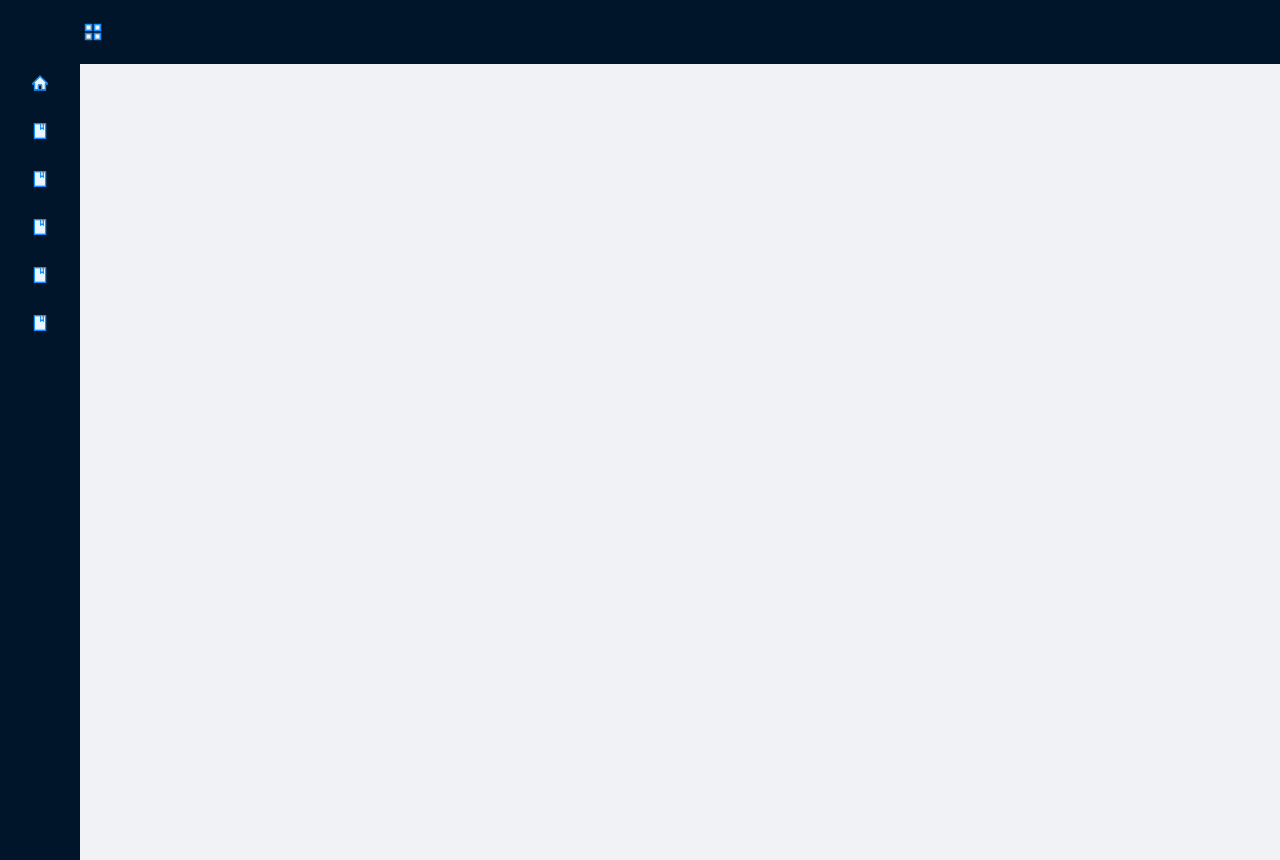
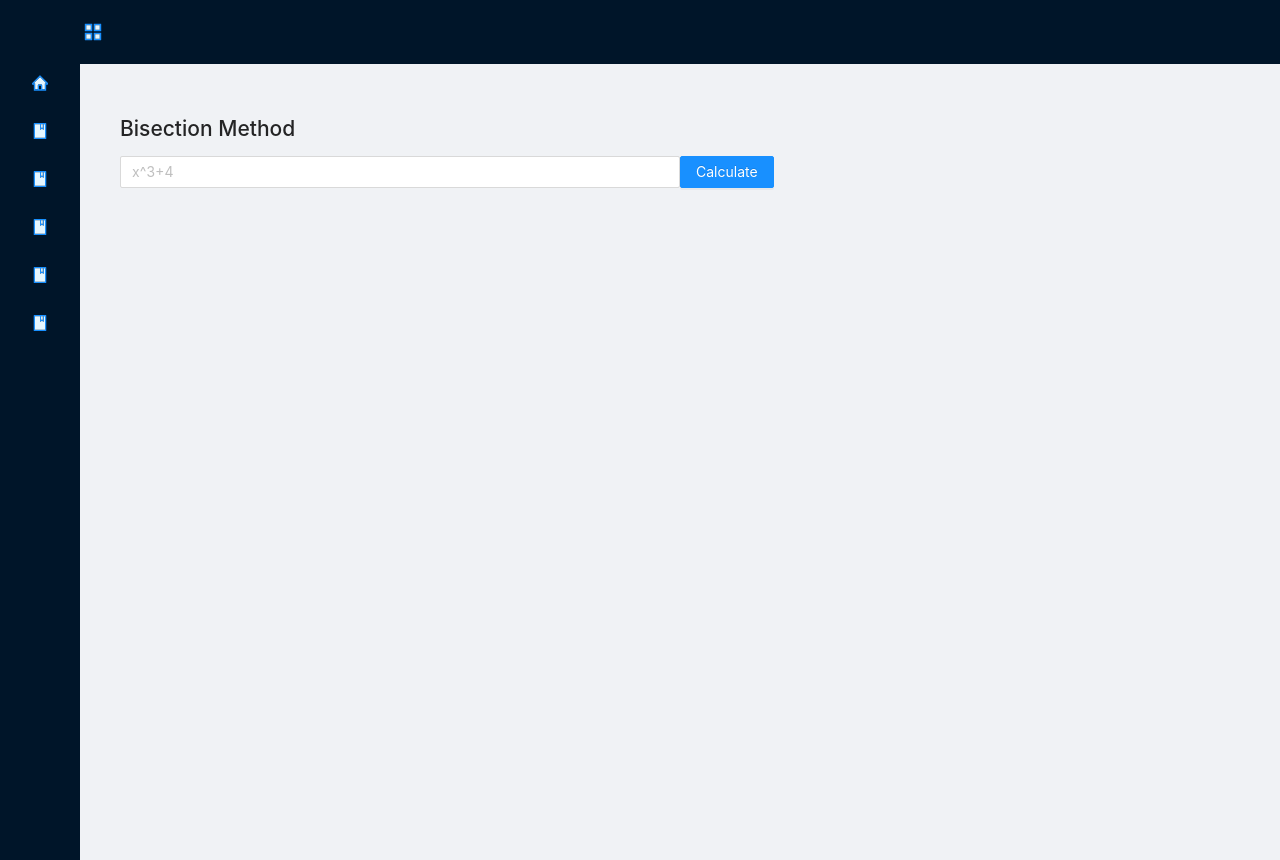
Before and after one commit to pudjapu/react_wep, a React (Create React App) app in the folder hod_web/: page /#/Bisection in a window 1280 px wide. Built offline with nearby package versions, Linux system fonts and the light colour scheme.

Commit message:
เพิ่ม bisetion

```diff
--- /dev/null
+++ b/hod_web/src/Componet/bisection_method.js
@@ -0,0 +1,38 @@
+import React from 'react';
+import { Input } from 'antd';
+import { Button } from 'antd';
+
+import '../css/bisecton.css';
+
+class Bisection extends React.Component{
+
+    state = {
+        A: '0'
+      };
+
+
+    getvalu = (e) => {
+        this.setState({
+            A: e.target.value,
+        });
+    };
+
+    show_value = (e) =>{
+        console.log(this.state.A)
+    }
+
+    render(){
+        return(
+            <div className="allinbisetion">
+            <h2>Bisection Method</h2>
+            <div>
+            <span><Input placeholder="x^3+4" onChange={this.getvalu} className="Input"/></span>
+            <Button type="primary" onClick={this.show_value}>Calculate</Button>
+            </div>
+            <h1></h1>
+            </div>
+
+        );
+    }
+}
+export default Bisection
--- a/hod_web/src/Componet/layout.js
+++ b/hod_web/src/Componet/layout.js
@@ -2,10 +2,9 @@ import React from 'react';
 import '../App.css';
 
 import Home from './home';
-import Det from './det';
+import Bisection from './bisection_method';
 
 import { BookTwoTone,HomeTwoTone,AppstoreTwoTone  } from '@ant-design/icons';
-
 import { Layout, Menu } from 'antd';
 
 import { Route } from "react-router-dom";
@@ -41,7 +40,7 @@ class compro_1_leyout extends React.Component {
                 <Link to='/'>Home</Link>
               </Menu.Item>
               <Menu.Item key="2" icon={<BookTwoTone />}>
-                <Link to='/Det'>nav 2</Link>
+                <Link to='/Bisection'>Bisection</Link>
               </Menu.Item>
               <Menu.Item key="3" icon={<BookTwoTone />}>
                 nav 3
@@ -75,7 +74,7 @@ class compro_1_leyout extends React.Component {
               }}
             >
               <Route exact path='/' component={Home}></Route>
-              <Route path='/Det' component={Det}></Route>
+              <Route path='/Bisection' component={Bisection}></Route>
             </Content>
           </Layout>
         </Layout>
--- /dev/null
+++ b/hod_web/src/css/bisecton.css
@@ -0,0 +1,7 @@
+.Input{
+    width: 50%;
+}
+
+.allinbisetion{
+    text-align: left;
+}
```
